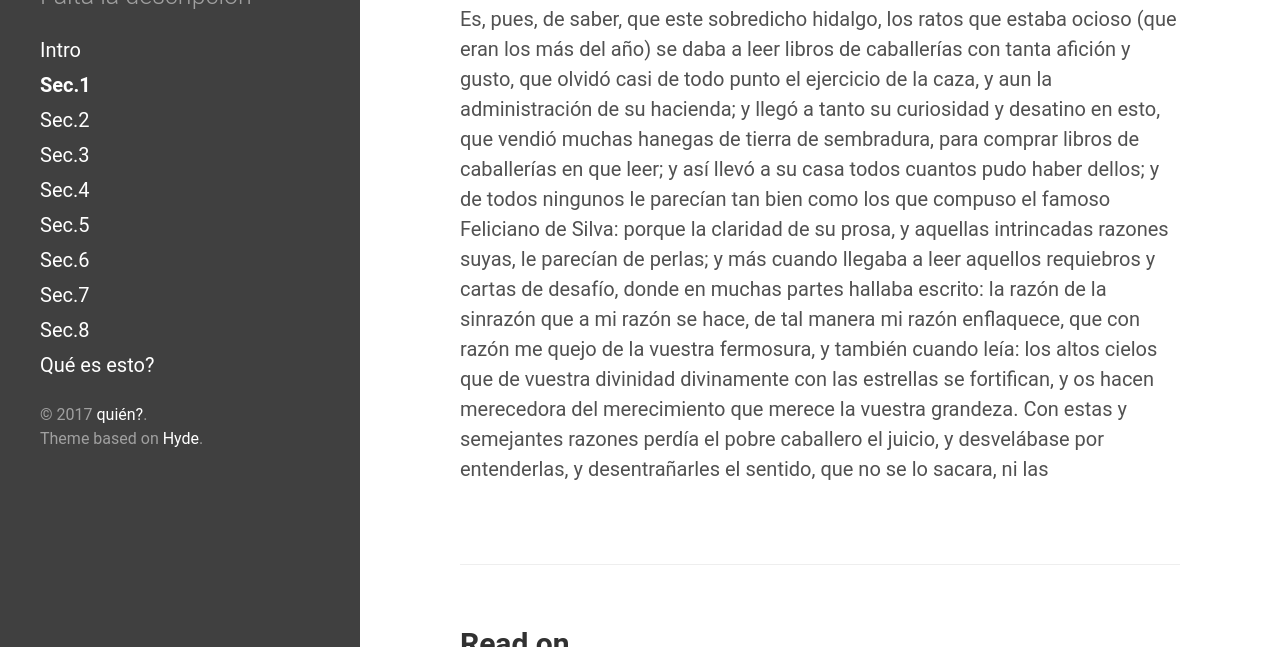
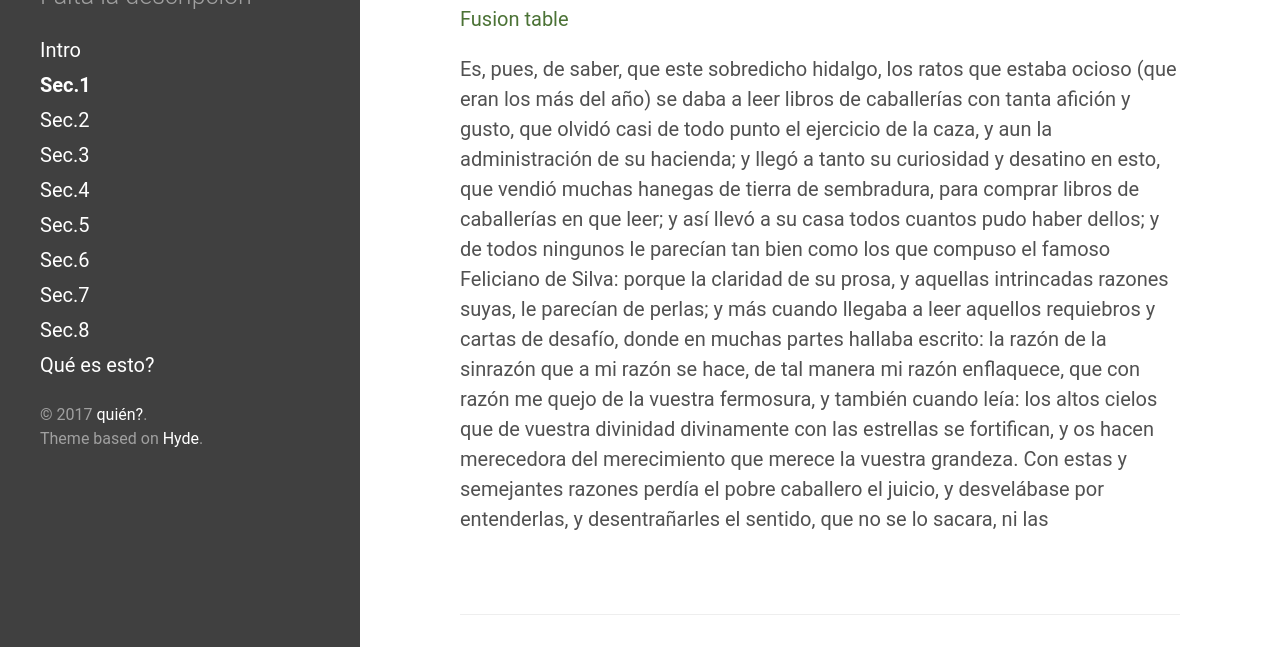
Before and after one commit to mper-bcn-ny/2017-metro, a Jekyll site: the page built from _posts/2017-02-20-seccion_1.md, in a window 1280 px wide and 900 px high, scrolled down 791 px, cut to the strip 253-900 px from the top of the window. Built offline with Jekyll 4.4.1, drawn with Linux system fonts in a browser that asks for light colours.

Commit message:
Update 2017-02-20-seccion_1.md

```diff
--- a/_posts/2017-02-20-seccion_1.md
+++ b/_posts/2017-02-20-seccion_1.md
@@ -8,4 +8,6 @@ En un lugar de la Mancha, de cuyo nombre no quiero acordarme, no ha mucho tiempo
 
 <iframe width="700" height="400" scrolling="no" frameborder="no" src="https://fusiontables.google.com/embedviz?containerId=googft-gviz-canvas&amp;q=select+col8%2C+col7+from+1RGHrLvANeO9Frqb5vgVWDlcsWuVAshkbtvCG3z_O+order+by+col8+asc&amp;viz=GVIZ&amp;t=AREA&amp;rmax=250&amp;uiversion=2&amp;gco_forceIFrame=true&amp;gco_hasLabelsColumn=true&amp;gco_tooltip=%7B%22isHtml%22%3Atrue%7D&amp;tmplt=1&amp;width=500&amp;height=300"></iframe>
 
+[Fusion table](https://fusiontables.google.com/data?docid=1RGHrLvANeO9Frqb5vgVWDlcsWuVAshkbtvCG3z_O#chartnew:id=4)
+
  Es, pues, de saber, que este sobredicho hidalgo, los ratos que estaba ocioso (que eran los más del año) se daba a leer libros de caballerías con tanta afición y gusto, que olvidó casi de todo punto el ejercicio de la caza, y aun la administración de su hacienda; y llegó a tanto su curiosidad y desatino en esto, que vendió muchas hanegas de tierra de sembradura, para comprar libros de caballerías en que leer; y así llevó a su casa todos cuantos pudo haber dellos; y de todos ningunos le parecían tan bien como los que compuso el famoso Feliciano de Silva: porque la claridad de su prosa, y aquellas intrincadas razones suyas, le parecían de perlas; y más cuando llegaba a leer aquellos requiebros y cartas de desafío, donde en muchas partes hallaba escrito: la razón de la sinrazón que a mi razón se hace, de tal manera mi razón enflaquece, que con razón me quejo de la vuestra fermosura, y también cuando leía: los altos cielos que de vuestra divinidad divinamente con las estrellas se fortifican, y os hacen merecedora del merecimiento que merece la vuestra grandeza. Con estas y semejantes razones perdía el pobre caballero el juicio, y desvelábase por entenderlas, y desentrañarles el sentido, que no se lo sacara, ni las
```
